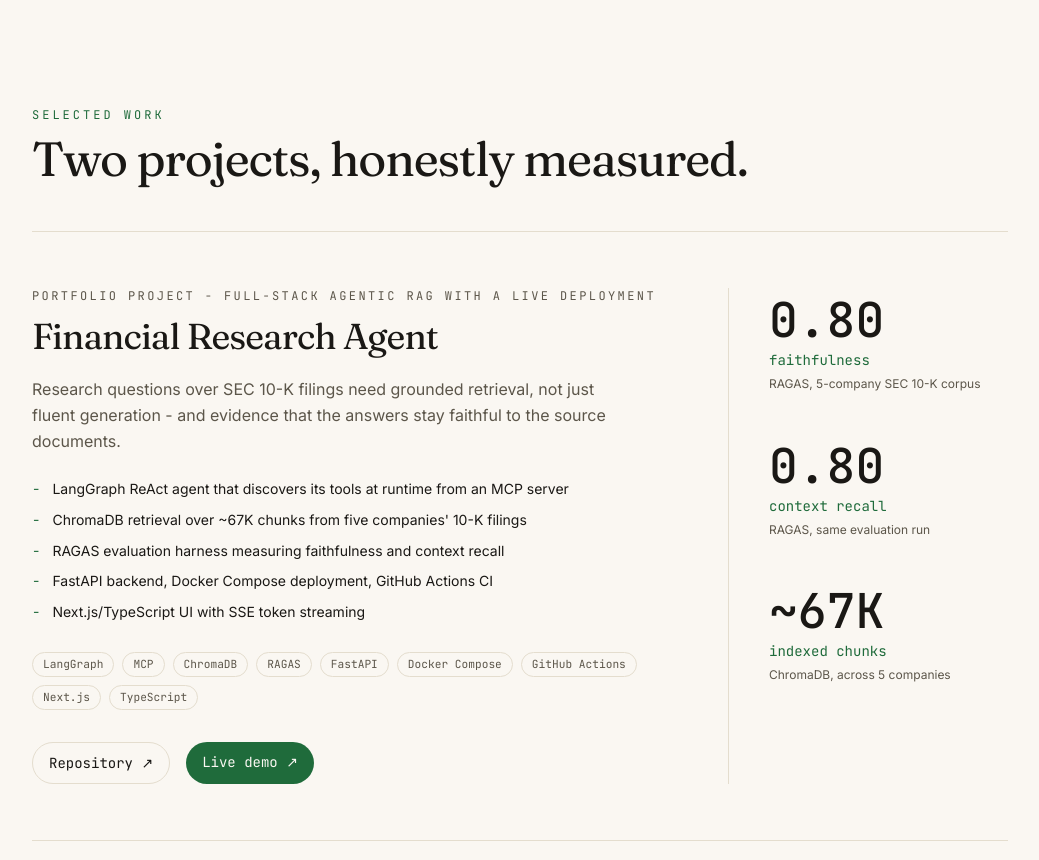
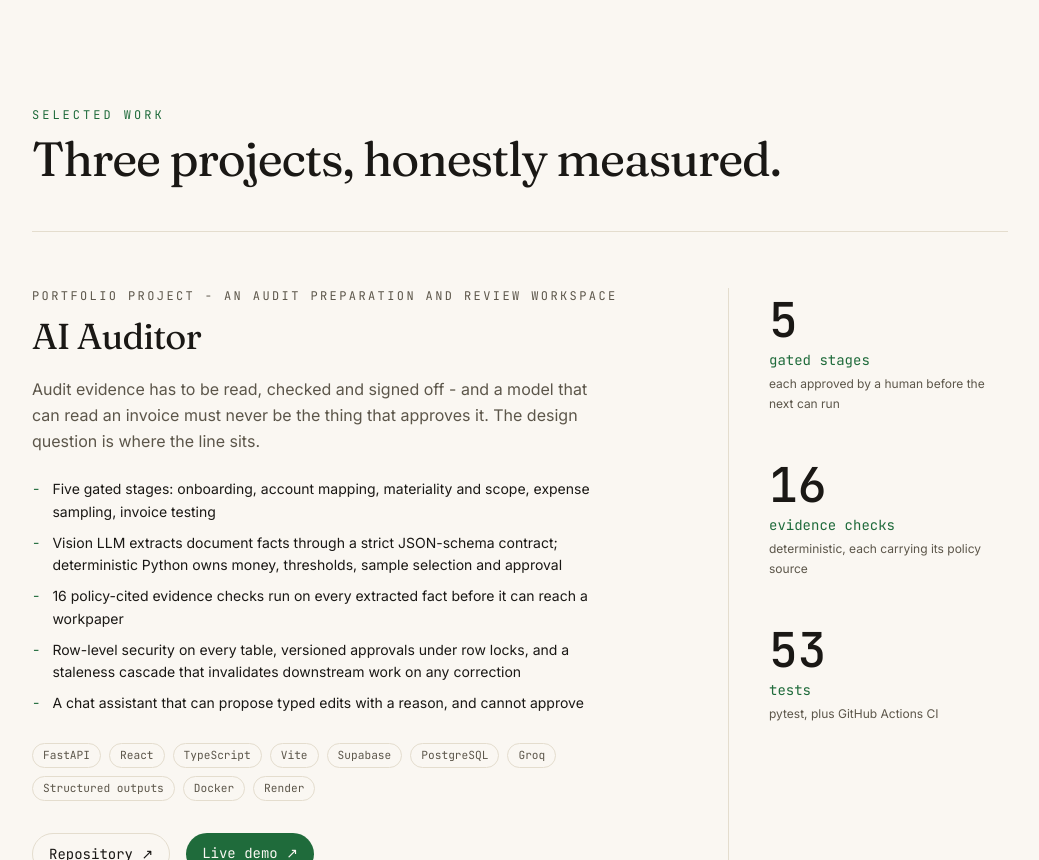
Before and after one commit to shubham8kale/portfolio, a Next.js app: page / in a window 1280 px wide. Shown: the part 1940-2800 px from the top of the page, without its empty margins (120-1159 px from the left). Built offline with nearby package versions, Linux system fonts and the light colour scheme; no server answers.

Commit message:
Add AI Auditor as lead project, FRA 66-item eval numbers, Sep 14 resume

```diff
--- a/components/sections/Hero.tsx
+++ b/components/sections/Hero.tsx
@@ -61,8 +61,8 @@ export function Hero() {
       </div>
 
       <p className="mt-10 font-mono text-xs text-ink-muted tracking-wide">
-        Looking at: AI Engineering · Data Engineering · Data Science · Software
-        Engineering
+        Looking at: AI Engineering · Software Engineering · Data Engineering ·
+        Data Science
       </p>
     </section>
   );
--- a/components/sections/LeadProjects.tsx
+++ b/components/sections/LeadProjects.tsx
@@ -7,7 +7,7 @@ import { Reveal } from "@/components/ui/Reveal";
 export function LeadProjects() {
   return (
     <section id="work" className="py-20 scroll-mt-16">
-      <SectionHeading kicker="Selected work" title="Two projects, honestly measured." />
+      <SectionHeading kicker="Selected work" title="Three projects, honestly measured." />
 
       <div>
         {leadProjects.map((project) => (
--- a/content/profile.md
+++ b/content/profile.md
@@ -23,7 +23,7 @@
 - AI Engineer with roughly two years of experience, based in Pittsburgh, PA.
 - Builds agentic AI systems, applied ML models with measured business impact, and production data platforms, with work spanning healthcare, insurance, finance, and consumer-products domains.
 - Currently an Analytics Engineer shipping production LLM features (Claude API) and client-facing predictive models, alongside ELT pipelines, dimensional models, ingestion frameworks, and analytics platforms for cross-functional and executive stakeholders.
-- Open to AI Engineer, Data Engineer, Software Engineer, and Data Scientist roles.
+- Open to AI Engineer, Software Engineer, Data Engineer, and Data Scientist roles, in that order of preference.
 - Contact: 1842shubham@gmail.com · github.com/shubham8kale · linkedin.com/in/shubham8kale
 - What sets his work apart: honest evaluation and real deployment. He measures his systems and publishes the numbers - an emphasis on honest evaluation over inflated claims.
 
@@ -53,13 +53,24 @@ confidential and never shared.
 - **Data Analyst Intern, Mettler-Toledo (Mumbai).** Built an end-to-end RAG system with fine-tuned language models for automated KPI/report commentary, and a rule-based assignment engine that significantly cut manual allocation work.
 - **Quantitative Analyst Intern, Marcellus Investment Managers (Mumbai).** Owned database administration for a research environment end-to-end, and built statistical and machine-learning models for trade-execution optimization and fraud-risk screening.
 
+## Project: AI Auditor (portfolio project; repository and demo are currently access-restricted)
+
+- An audit preparation and review workspace: five gated stages from client onboarding through expense vouching (onboarding, account mapping, materiality and scope, expense sampling, invoice testing), each producing a draft that a human approves before the next stage can run.
+- The design principle: the AI reads documents and proposes; deterministic Python decides anything that matters. A vision model extracts facts from PDFs, scans and spreadsheets through a strict JSON-schema contract and proposes account mappings and two judgment calls (classification, business purpose); materiality, scoping, sample selection, and the amount, entity and period checks are plain Python with the policy rules encoded. The model is never told the overall conclusion; the code computes it, and it cannot approve a stage.
+- 16 deterministic evidence checks, each carrying its policy source, run on every extracted fact before it can reach a workpaper. Even a fully passing test is recorded as "proposed clean", because sign-off is a human act.
+- Controls live in code: row-level security on all 7 database tables, versioned approvals under row locks, a staleness cascade that marks downstream work stale with a reason whenever something upstream is corrected, and a chat assistant that can propose typed edits with a reason but has no approval operation.
+- Stack: FastAPI and Python, React/TypeScript/Vite, Supabase (PostgreSQL, named authentication, private file storage), a Groq-hosted vision model, one Docker service on Render. 53 tests with GitHub Actions CI.
+- Built as a case study for an accounting firm. It is not RAG and not an agent: the assistant is handed a bounded context that Python assembled for one engagement. The repository and live demo are currently access-restricted; a public read-only demo is planned.
+- Honest limitations: policy thresholds are encoded as one firm's methodology rather than a configurable table; three industries are covered; sampling is judgmental, not statistically projectable; the model is paced to a free API quota.
+
 ## Project: Financial Research Agent (portfolio project, live demo available)
 
 - Agentic RAG system that answers natural-language questions about SEC 10-K filings with source-grounded citations.
 - LangChain + LangGraph ReAct agent whose tools are discovered at runtime through a FastMCP (streamable-HTTP Model Context Protocol) server, decoupling agent logic from tool implementations.
-- Retrieval over ChromaDB with roughly 67,000 indexed chunks from five companies' 10-K filings; generation via the Gemini 2.5 Flash-Lite API.
-- Evaluated with a RAGAS harness using a separate judge model (to avoid quota contention): 0.80 faithfulness and 0.80 context recall.
-- Deployed as a two-service FastAPI + MCP microservice on Docker Compose, with CI via GitHub Actions.
+- Retrieval over ChromaDB with roughly 67,000 indexed chunks from five companies' 10-K filings; generation via the Gemini API.
+- Evaluated on a 71-item labelled benchmark with RAGAS, every answer, retrieved context and score committed to the repository. Two full runs of 66 items with the agent model as the only variable: faithfulness 0.71 to 0.88 and terminal failures (empty or recursion-limit answers) 12 to 6, with failures counted as zero rather than excluded. A cross-family judge check (a Groq-hosted judge re-scoring 20 items) broadly agreed with the Gemini judge and was slightly harsher.
+- The evaluation's headline finding: on the earlier model, 10 of 66 questions returned an empty answer that passed silently through the agent, the API (HTTP 200), the streaming UI (a blank message with citations attached) and RAGAS (scored NaN and dropped from the mean, which inflated faithfulness). That is now a named terminal-failure state guarded at every layer, with 33 tests. He is candid that n = 66 establishes no statistical significance and that most of the headline gain is failure elimination rather than better answers on questions that already worked.
+- Deployed as a two-service FastAPI + MCP microservice on Docker Compose, with CI via GitHub Actions running 85 backend tests. The hosted demo runs a single container and serves every request through the in-process agent (the MCP path is exercised locally).
 - Full-stack Next.js/TypeScript chat UI streaming answers live over Server-Sent Events.
 - Framed as a portfolio project with a live demo - a demonstration of engineering judgment, not a production system.
 
@@ -80,13 +91,13 @@ confidential and never shared.
 ## Skills
 
 Python, Java, C/C++, R, SQL, JavaScript, TypeScript, Bash. Generative AI:
-Claude API, Gemini API, LangChain, LangGraph, FastMCP, ChromaDB, RAGAS, RAG,
-LLM agents, MCP, fine-tuning. ML/DL: PyTorch, TensorFlow, scikit-learn,
+Claude API, Gemini API, Groq API, LangChain, LangGraph, FastMCP, ChromaDB, RAGAS, RAG,
+LLM agents, MCP, structured outputs, LLM evaluation, fine-tuning. ML/DL: PyTorch, TensorFlow, scikit-learn,
 XGBoost, Hugging Face. Data engineering: Snowflake, Redshift, BigQuery,
 PostgreSQL, MongoDB, Apache Kafka, Apache Airflow, Dagster, dbt, Spark. Cloud &
 infra: AWS (S3, Redshift, IAM), Azure, GCP, Docker, Kubernetes, GitHub Actions
-CI/CD. Apps & backend: FastAPI, Flask, Streamlit, Next.js, React, Pydantic,
-pytest, SSE streaming. Analytics: Tableau, Power BI, statistical analysis, A/B
+CI/CD. Apps & backend: FastAPI, Flask, Streamlit, Next.js, React, Vite, Supabase,
+Pydantic, pytest, SSE streaming. Analytics: Tableau, Power BI, statistical analysis, A/B
 testing, time-series, causal inference.
 
 ## Beyond work
--- a/content/projects.ts
+++ b/content/projects.ts
@@ -37,28 +37,83 @@ export type Project = {
 
 export const leadProjects: Project[] = [
   {
+    slug: "ai-auditor",
+    title: "AI Auditor",
+    framing: "Portfolio project - an audit preparation and review workspace",
+    problem:
+      "Audit evidence has to be read, checked and signed off - and a model that can read an invoice must never be the thing that approves it. The design question is where the line sits.",
+    built: [
+      "Five gated stages: onboarding, account mapping, materiality and scope, expense sampling, invoice testing",
+      "Vision LLM extracts document facts through a strict JSON-schema contract; deterministic Python owns money, thresholds, sample selection and approval",
+      "16 policy-cited evidence checks run on every extracted fact before it can reach a workpaper",
+      "Row-level security on every table, versioned approvals under row locks, and a staleness cascade that invalidates downstream work on any correction",
+      "A chat assistant that can propose typed edits with a reason, and cannot approve",
+    ],
+    metrics: [
+      {
+        value: "5",
+        label: "gated stages",
+        context: "each approved by a human before the next can run",
+      },
+      {
+        value: "16",
+        label: "evidence checks",
+        context: "deterministic, each carrying its policy source",
+      },
+      {
+        value: "53",
+        label: "tests",
+        context: "pytest, plus GitHub Actions CI",
+      },
+    ],
+    stack: [
+      "FastAPI",
+      "React",
+      "TypeScript",
+      "Vite",
+      "Supabase",
+      "PostgreSQL",
+      "Groq",
+      "Structured outputs",
+      "Docker",
+      "Render",
+    ],
+    links: [
+      {
+        label: "Repository",
+        href: "https://github.com/shubham8kale/ai-auditor",
+        kind: "repo",
+      },
+      {
+        label: "Live demo",
+        href: "https://ai-auditor-o2ym.onrender.com/",
+        kind: "demo",
+      },
+    ],
+  },
+  {
     slug: "financial-research-agent",
     title: "Financial Research Agent",
-    framing: "Portfolio project - full-stack agentic RAG with a live deployment",
+    framing: "Portfolio project - full-stack agentic RAG with a published evaluation",
     problem:
       "Research questions over SEC 10-K filings need grounded retrieval, not just fluent generation - and evidence that the answers stay faithful to the source documents.",
     built: [
       "LangGraph ReAct agent that discovers its tools at runtime from an MCP server",
       "ChromaDB retrieval over ~67K chunks from five companies' 10-K filings",
-      "RAGAS evaluation harness measuring faithfulness and context recall",
+      "71-item labelled RAGAS benchmark with per-item results committed, a cross-family judge check, and terminal failures counted as zero",
       "FastAPI backend, Docker Compose deployment, GitHub Actions CI",
       "Next.js/TypeScript UI with SSE token streaming",
     ],
     metrics: [
       {
-        value: "0.80",
+        value: "0.71 → 0.88",
         label: "faithfulness",
-        context: "RAGAS, 5-company SEC 10-K corpus",
+        context: "RAGAS, 66 items, agent model the only variable, failures counted as zero",
       },
       {
-        value: "0.80",
-        label: "context recall",
-        context: "RAGAS, same evaluation run",
+        value: "12 → 6",
+        label: "terminal failures",
+        context: "empty or recursion-limit answers, out of 66, after the model swap",
       },
       {
         value: "~67K",
```
Also changed, not shown: 1 other file (tests, documents, lock files or other folders).
